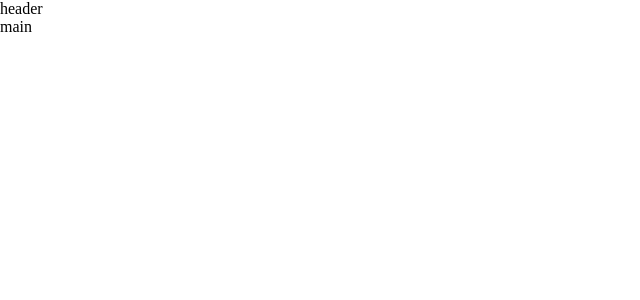
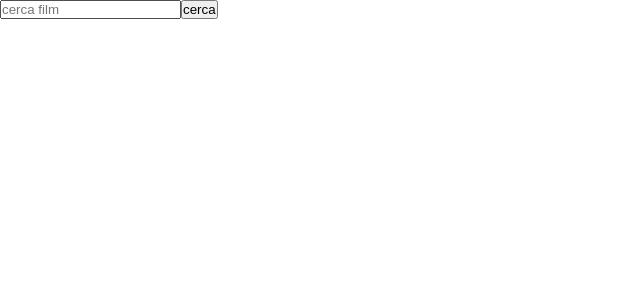
Before and after one commit to tinotringali/vuejs-template, a Vue app: page / in a window 1280 px wide. Shown: the top 300 px of the page, without its empty margins (0-640 px from the left). Built offline with nearby package versions, Linux system fonts and the light colour scheme.

Commit message:
milestone 0/1/

```diff
--- a/src/App.vue
+++ b/src/App.vue
@@ -1,14 +1,21 @@
 <script>
-
+import { store } from './components/store';
 import AppHeader from './components/AppHeader.vue';
 import AppMain from './components/AppMain.vue';
+import AppCards from './components/AppCards.vue';
 
 export default{
   name:'app',
   components:{
     AppHeader,
     AppMain,
+    AppCards
 
+  },
+  data() {
+    return {
+      store
+    }
   }
 }
 </script>
--- /dev/null
+++ b/src/components/AppCards.vue
@@ -0,0 +1,14 @@
+<script>
+    export default {
+        name:'AppCards'
+    }
+</script>
+
+<template>
+    <article>
+        <h3>Title</h3>
+        <h4>Original Title</h4>
+        <div>language</div>
+        <div>vote</div>
+    </article>
+</template>
--- a/src/components/AppHeader.vue
+++ b/src/components/AppHeader.vue
@@ -1,15 +1,37 @@
 <script>
+    import axios from 'axios';
+    import {store} from './store';
 
     export default {
-        name:'AppHeader'
+        name:'AppHeader',
+        data(){
+            return{
+                store
+            }
+        },
+        methods:{
+            search(){
+                axios.get(this.store.config.urlMovie, {
+                    params:{
+                        api_key: this.store.config.apiKey,
+                        language: this.store.config.defaultLang,
+                        query: this.store.searchKey
+                    }
+                }).then((response) => {
+                    console.log(response)
+                    this.store.movies = response.data.results;
+                })
+            }
+        }
     }
 
 </script>
 
 <template>
-    <div>
-        header
-    </div>
+    <header>
+        <input v-model="store.searchKey" type="text" placeholder="cerca film">
+        <button @click="search">cerca</button>
+    </header>
 </template>
 
 <style lang="scss" scoped>
--- a/src/components/AppMain.vue
+++ b/src/components/AppMain.vue
@@ -1,15 +1,28 @@
 <script>
-
+    import { store } from './store';
+    import AppCards from './AppCards.vue';
     export default {
-        name:'AppMain'
+        name:'AppMain',
+        components:{
+            AppCards
+        },
+        data(){
+            return{
+                store
+            }
+        },
     }
 
 </script>
 
 <template>
-    <div>
-        main
-    </div>
+ <main>
+    <ul>
+        <li v-for="movie in store.movies">
+            <AppCards />
+        </li>
+    </ul>
+ </main>
 </template>
 
 <style lang="scss" scoped>
```
